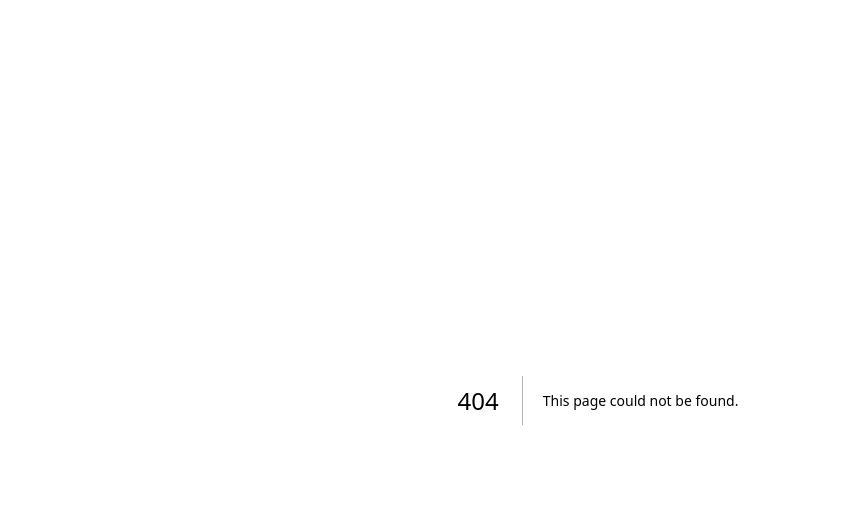
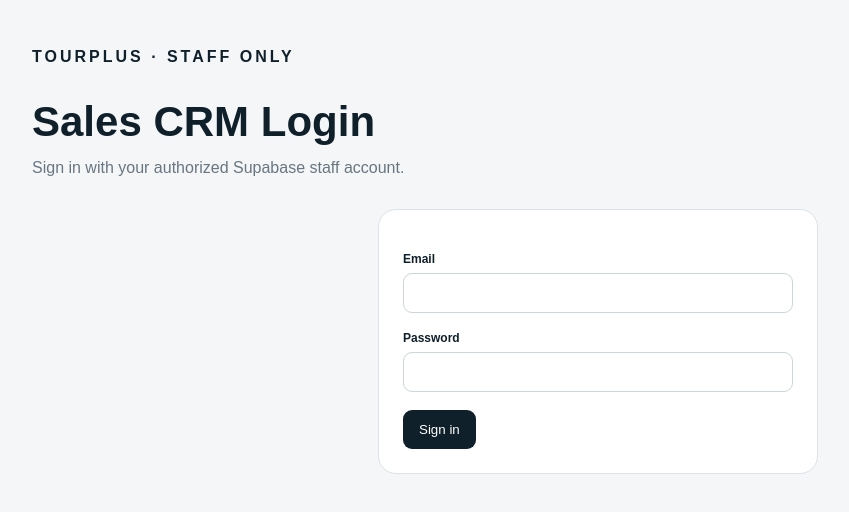
Before and after one commit to tourplus/tourplus-ai-sales-agent, a Next.js app: page /staff/login in a window 1280 px wide. Before the commit this address had no page. Shown: the top 512 px of the page, without its empty margins (42-891 px from the left). Built offline with nearby package versions, Linux system fonts and the light colour scheme.

Commit message:
V1.3 Security: staff authentication app/staff/login/page.tsx

```diff
--- /dev/null
+++ b/app/staff/login/page.tsx
@@ -0,0 +1,4 @@
+"use client";import{useState}from"react";import{useRouter}from"next/navigation";
+export default function Login(){const[email,setEmail]=useState(""),[password,setPassword]=useState(""),[error,setError]=useState(""),[loading,setLoading]=useState(false),router=useRouter();
+ async function submit(e:React.FormEvent){e.preventDefault();setLoading(true);setError("");try{const r=await fetch("/api/staff/login",{method:"POST",headers:{"Content-Type":"application/json"},body:JSON.stringify({email,password})});if(!r.ok){setError((await r.json()).error||"Login failed");return}router.replace("/dashboard");router.refresh()}catch{setError("Connection failed")}finally{setLoading(false)}}
+ return <main><section className="hero compact"><b>TOURPLUS · STAFF ONLY</b><h1>Sales CRM Login</h1><p>Sign in with your authorized Supabase staff account.</p></section><form onSubmit={submit} className="crmcard" style={{maxWidth:440,margin:"32px auto"}}><label>Email<input type="email" autoComplete="username" value={email} onChange={e=>setEmail(e.target.value)} required/></label><label>Password<input type="password" autoComplete="current-password" value={password} onChange={e=>setPassword(e.target.value)} required/></label>{error&&<p role="alert">{error}</p>}<button disabled={loading}>{loading?"Signing in…":"Sign in"}</button></form></main>}
```
